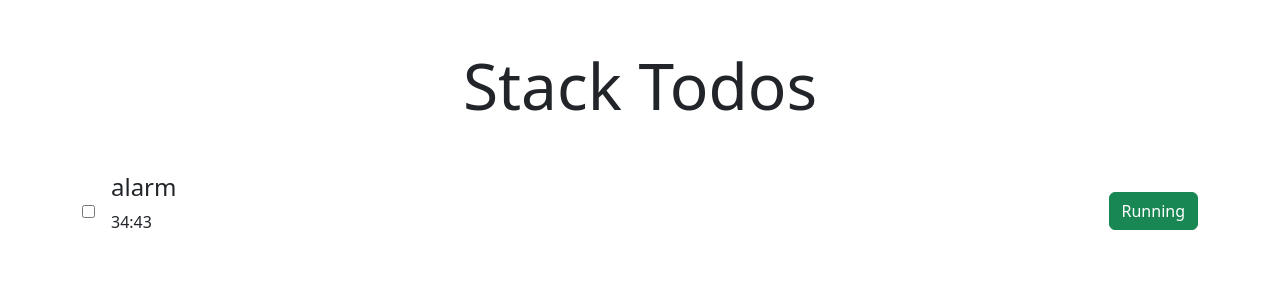
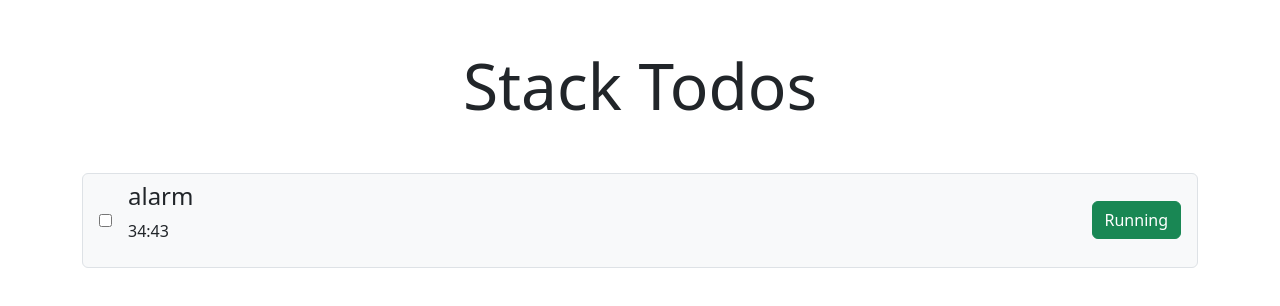
Before and after one commit to RatanHussain/todoapp, a React (Create React App) app: page / in a window 1280 px wide. Shown: the top 306 px of the page. Built offline with nearby package versions, Linux system fonts and the light colour scheme.

Commit message:
add some features

```diff
--- a/package.json
+++ b/package.json
@@ -7,6 +7,7 @@
     "@testing-library/react": "^13.4.0",
     "@testing-library/user-event": "^13.5.0",
     "bootstrap": "^5.3.3",
+    "prop-types": "^15.8.1",
     "react": "^18.3.1",
     "react-dom": "^18.3.1",
     "react-scripts": "5.0.1",
--- a/src/App.jsx
+++ b/src/App.jsx
@@ -6,8 +6,8 @@ import { Row, Col, Container } from 'reactstrap';
 
 export default function App() {
 	return (
-		<div>
-			<Container>
+		<div >
+			<Container >
 				<Row>
 					<Col>
 						<MainTodo/>
--- a/src/Components/ListView/ListView.jsx
+++ b/src/Components/ListView/ListView.jsx
@@ -1,11 +1,12 @@
 /** @format */
 
 import React from 'react';
-import { Button, ListGroupItem } from 'reactstrap';
+import { PropTypes } from 'prop-types';
+import { Button, ListGroup, ListGroupItem } from 'reactstrap';
 
-export default function ListView({ todo, toggleSelect , toggleComplete}) {
+function ListView({ todo, toggleSelect, toggleComplete }) {
 	return (
-		<ListGroupItem className='d-flex align-items-center'>
+		<ListGroupItem className='d-flex align-items-center bg-light'>
 			<input
 				type='checkbox'
 				id={todo.id}
@@ -14,9 +15,28 @@ export default function ListView({ todo, toggleSelect , toggleComplete}) {
 			/>
 			<div className='mx-3'>
 				<h4>{todo.text}</h4>
-				<p>{ todo.time }</p>
+				<p>{todo.time}</p>
 			</div>
-			<Button className='ms-auto' color={todo.isComplete ? "danger" : 'success'} onClick={() => toggleComplete(todo.id)}>{ todo.isComplete ? 'Completed' : 'Running' }</Button>
+			<Button
+				className='ms-auto'
+				color={todo.isComplete ? 'danger' : 'success'}
+				onClick={() => toggleComplete(todo.id)}>
+				{todo.isComplete ? 'Completed' : 'Running'}
+			</Button>
 		</ListGroupItem>
 	);
 }
+
+ListView.prototype = {
+	todo: PropTypes.object.isRequired,
+	toggleSelect: PropTypes.func.isRequired,
+	toggleComplete: PropTypes.func.isRequired,
+};
+
+export default function ListViewCall({ todo }) {
+	return (
+		<ListGroup>
+			<ListView todo={todo}/>
+		</ListGroup>
+	);
+}
--- a/src/Components/todos/MainTodo.jsx
+++ b/src/Components/todos/MainTodo.jsx
@@ -1,14 +1,14 @@
 /** @format */
 
 import React from 'react';
-import ListView from '../ListView/ListView';
+import ListViewCall from '../ListView/ListView';
 
 
 export default function MainTodo() {
 	return (
 		<div>
 			<h1 className='display-3 text-center my-5'>Stack Todos</h1>
-			<ListView todo={ todo } />
+			<ListViewCall todo={ todo } />
 		</div>
 	);
 }
```
Also changed, not shown: 1 other file (tests, documents, lock files or other folders).
